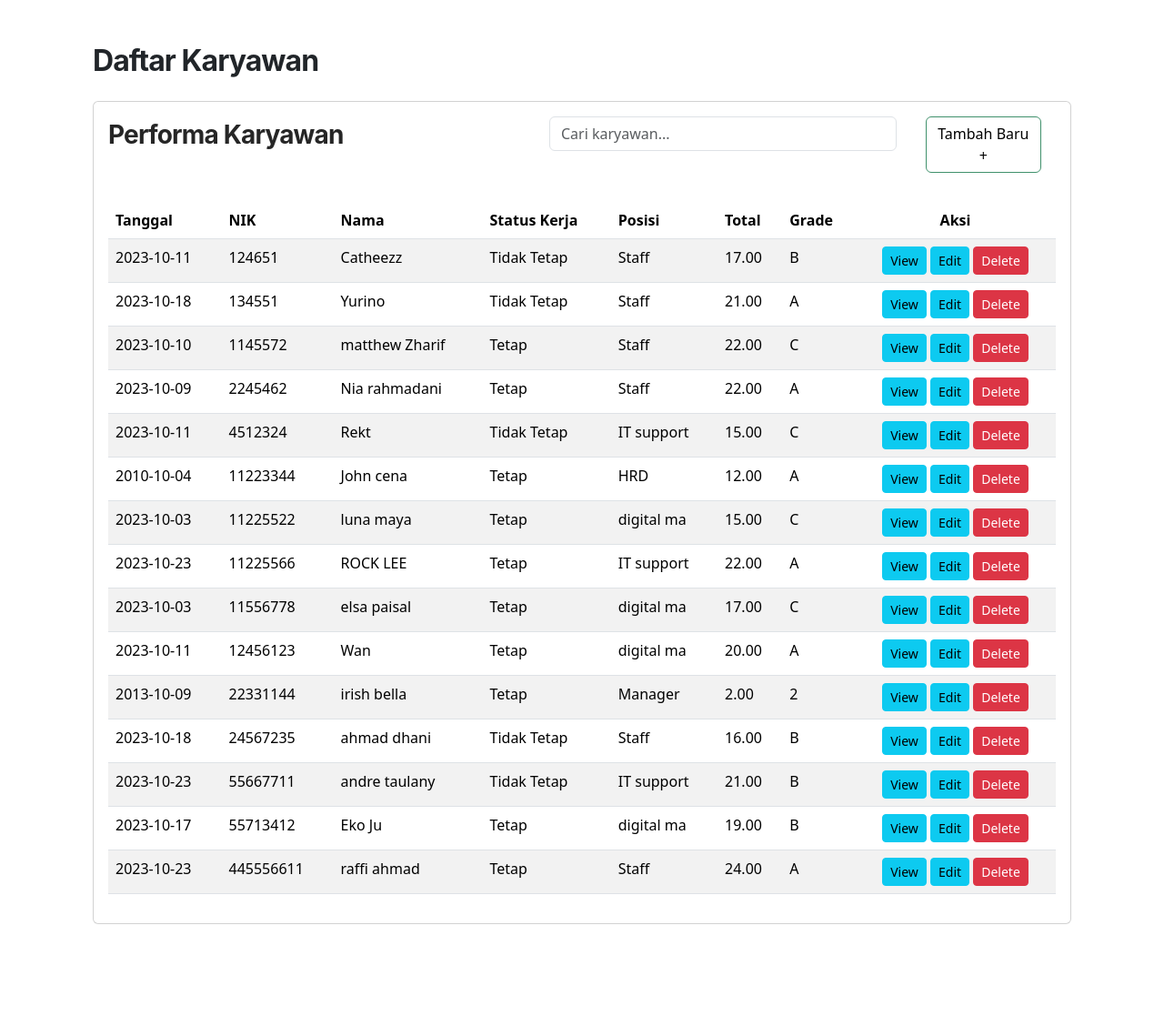
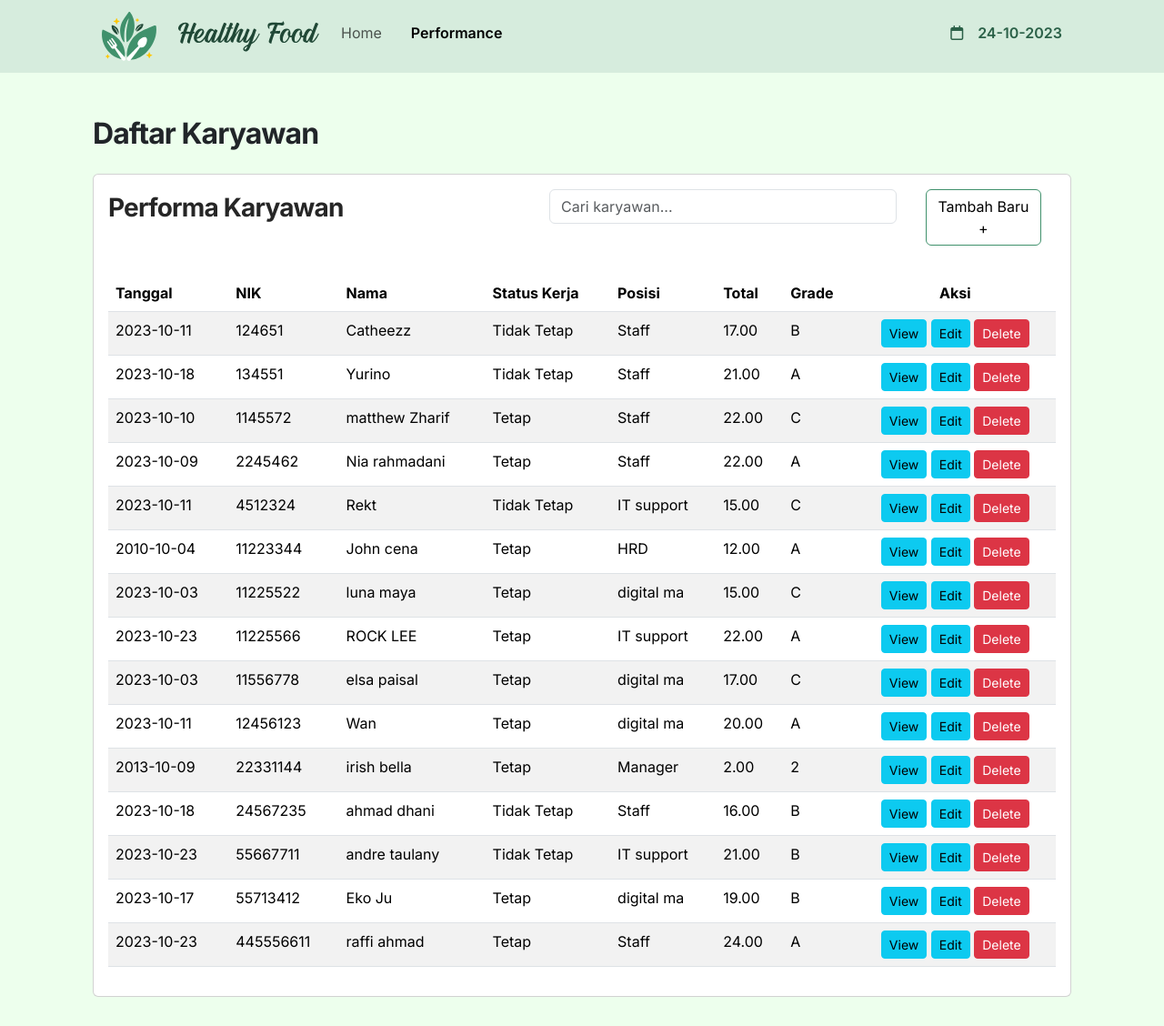
Before and after one commit to Rinkuu253/praktek-web-uts, a PHP site: page /performance.php in a window 1280 px wide. Shown: the whole page at 91% size. Before the commit the page ends 1016 px from the top, so only its background shows below. Run offline with PHP 8.4, Linux system fonts and the light colour scheme; data comes from the database, SQL or seed files in the repository; some libraries are stand-ins or nearby versions.

Commit message:
navbar basic done

```diff
--- a/performance.php
+++ b/performance.php
@@ -9,8 +9,18 @@ include "sqlConnect.php"
 <head>
     <meta charset="UTF-8">
     <meta name="viewport" content="width=device-width, initial-scale=1.0">
-    <link href="https://cdn.jsdelivr.net/npm/bootstrap@5.3.2/dist/css/bootstrap.min.css" rel="stylesheet">
-    <script src="https://cdn.jsdelivr.net/npm/bootstrap@5.3.2/dist/js/bootstrap.bundle.min.js"></script>
+
+    <!-- BOOTSTRAP -->
+    <link href="https://cdn.jsdelivr.net/npm/bootstrap@5.3.2/dist/css/bootstrap.min.css" rel="stylesheet" integrity="sha384-T3c6CoIi6uLrA9TneNEoa7RxnatzjcDSCmG1MXxSR1GAsXEV/Dwwykc2MPK8M2HN" crossorigin="anonymous">
+    <script src="https://cdn.jsdelivr.net/npm/bootstrap@5.3.2/dist/js/bootstrap.bundle.min.js" integrity="sha384-C6RzsynM9kWDrMNeT87bh95OGNyZPhcTNXj1NW7RuBCsyN/o0jlpcV8Qyq46cDfL" crossorigin="anonymous"></script>
+    <link rel="stylesheet" href="style.css">
+    <!-- FONT AWESOME -->
+    <script src="https://kit.fontawesome.com/498aef9535.js" crossorigin="anonymous"></script>
+    <link rel="stylesheet" href="https://cdnjs.cloudflare.com/ajax/libs/font-awesome/6.4.2/css/all.min.css" integrity="sha512-z3gLpd7yknf1YoNbCzqRKc4qyor8gaKU1qmn+CShxbuBusANI9QpRohGBreCFkKxLhei6S9CQXFEbbKuqLg0DA==" crossorigin="anonymous" referrerpolicy="no-referrer" />
+    <!-- FONT GOOGLE -->
+    <link rel="preconnect" href="https://fonts.googleapis.com">
+    <link rel="preconnect" href="https://fonts.gstatic.com" crossorigin>
+    <link href="https://fonts.googleapis.com/css2?family=Inter:wght@100;200;300;400;500;600;700;800;900&display=swap" rel="stylesheet">
     <style>
         .container {
             padding: 2rem;
@@ -41,10 +51,35 @@ include "sqlConnect.php"
             margin-right: 1em;
         }
     </style>
-    <title>Performance</title>
+
+    <title>Healthy Food Dashboard : Performance</title>
 </head>
 
 <body>
+
+      <nav class="navbar navbar-expand-lg bg-body-tertiary">
+      <div class="container-fluid">
+
+          <a class="navbar-brand" href="#"><img src="images/logo.svg"><img src="images/logoText.svg"></a>
+          <button class="navbar-toggler" type="button" data-bs-toggle="collapse" data-bs-target="#navbarNavAltMarkup" aria-controls="navbarNavAltMarkup" aria-expanded="false" aria-label="Toggle navigation">
+          <span class="navbar-toggler-icon"></span>
+          </button>
+
+          <div class="collapse navbar-collapse" id="navbarNavAltMarkup">
+          <div class="navbar-nav">
+              <div>
+                <a class="nav-link" aria-current="page" href="index.php">Home</a>
+                <a class="nav-link active" href="performance.php">Performance</a>
+              </div>
+              <div>
+                <i class="fa-regular fa-calendar"></i>
+                <p id="tgl">tanggal</p>
+              </div>
+          </div>
+          </div>
+      </div>
+      </nav>
+
     <div class="container">
         <div class="content-body">
             <h1 class="PageTitle mt-3">Daftar Karyawan</h1>
@@ -141,6 +176,17 @@ include "sqlConnect.php"
             </div>
         </div>
     </div>
+
+    <script>
+      const date = new Date();
+
+      let day = date.getDate();
+      let month = date.getMonth() + 1;
+      let year = date.getFullYear();
+
+      let currentDate = `${day}-${month}-${year}`;
+      document.getElementById("tgl").innerHTML = currentDate;
+    </script>
 </body>
 
 </html>
--- a/style.css
+++ b/style.css
@@ -1,22 +1,126 @@
+/* MAIN PALLETE */
+/* 5 main - #40916C
+1 surface - #BFDACE
+2 border - #9FC8B5
+7 hover - #2B6148
+9 pressed - #204836 */
+
 body {
     background-color: #EDFFED;
-    height: 100vh;
+    font-family: 'Inter', sans-serif;
 }
 
+
+.navbar {
+    color: #2B6148 !important;
+    background-color: #BFDACE80 !important;
+
+    .navbar-brand {
+        display: flex;
+    }
+
+    .navbar-nav {
+        width: 100%;
+        display: flex;
+        justify-content: space-between;
+        align-items: baseline;
+
+        a.active, a:hover {
+            font-weight: 600;
+        }
+
+        div {
+            display: flex;
+            align-items: baseline;
+            align-content: center;
+            justify-content: center;
+            gap: 1rem;
+            p {
+                font-weight: 600;
+            }
+        }
+
+    }
+
+}
+
+
+
+
+
+
+/* BREAKPOINT */
+/* Extra small devices (phones, 600px and down) */
+@media only screen and (max-width: 600px) {
+    .all {
+        margin: 0 30px 0 30px;
+    }
+
+    .navbar {
+        .navbar-brand {
+            gap: 1rem;
+            :nth-child(1) {
+                width: 10vw;
+            }
+            :nth-child(2) {
+                width: 32vw;
+            }
+        }
+
+        .container-fluid {
+            margin: 0 30px 0 30px;
+        }
+    }
+}
+
+
+/* Large devices (laptops/desktops, 992px and up) */
+@media only screen and (min-width: 600px) {
     .all {
         margin: 0 100px 0 100px;
     }
 
     .navbar {
-    background-color: #BFDACE80 !important;
-    .container-fluid {
-        margin: 0 100px 0 100px;
-    }
         .navbar-brand {
-        display: flex;
             gap: 1.5rem;
             :nth-child(1) {
                 width: 60px;
             }
         }
+
+        .container-fluid {
+            margin: 0 100px 0 100px;
         }
+    }
+
+
+}
+
+
+
+
+/* cheatsheet mediaquery */
+/* Extra small devices (phones, 600px and down) */
+/* @media only screen and (max-width: 600px) {
+  .example {background: red;}
+} */
+
+/* Small devices (portrait tablets and large phones, 600px and up) */
+/* @media only screen and (min-width: 600px) {
+  .example {background: green;}
+} */
+
+/* Medium devices (landscape tablets, 768px and up) */
+/* @media only screen and (min-width: 768px) {
+  .example {background: blue;}
+}  */
+
+/* Large devices (laptops/desktops, 992px and up) */
+/* @media only screen and (min-width: 992px) {
+  .example {background: orange;}
+}  */
+
+/* Extra large devices (large laptops and desktops, 1200px and up) */
+/* @media only screen and (min-width: 1200px) {
+  .example {background: pink;}
+}  */
```
Also changed, not shown: index.php (+32 -6 lines). Lines whose indentation alone changed are shown as unchanged.
